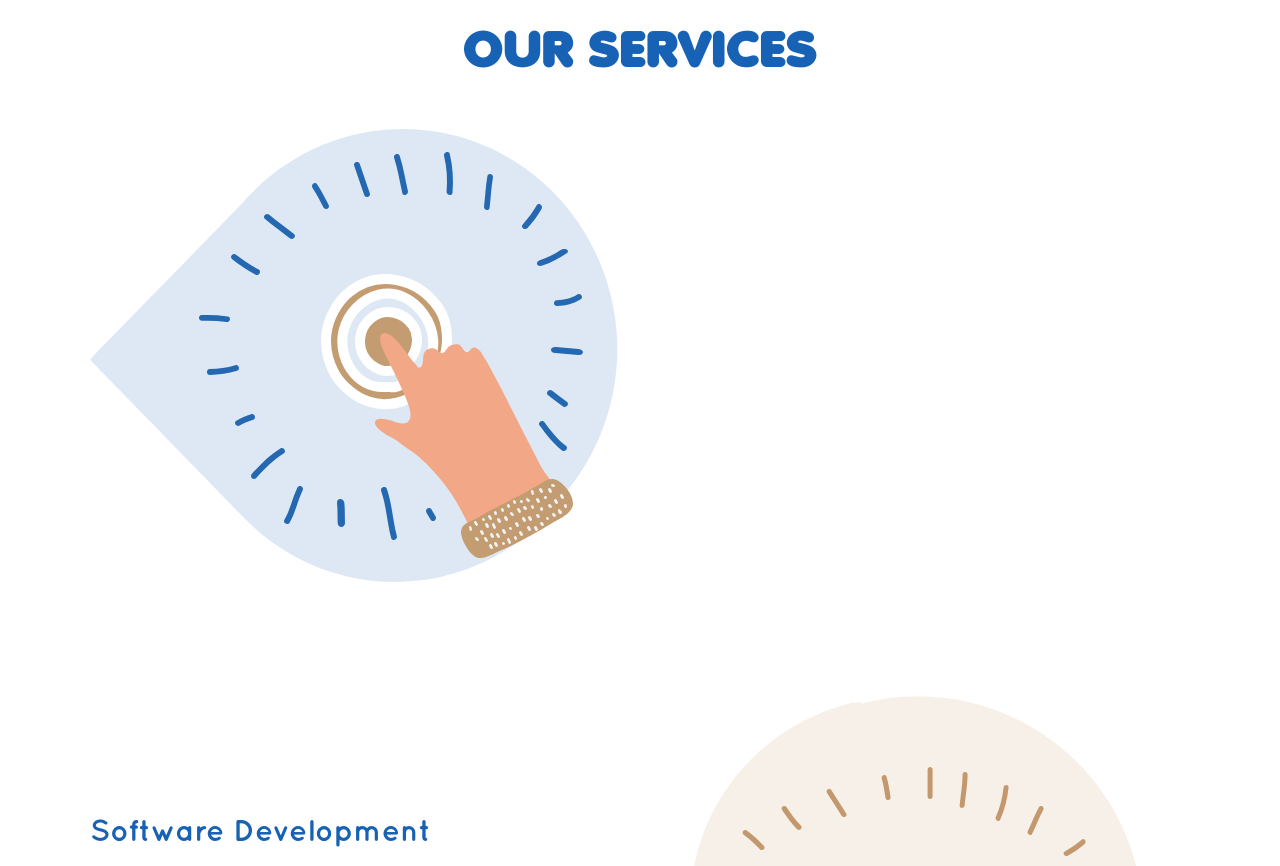
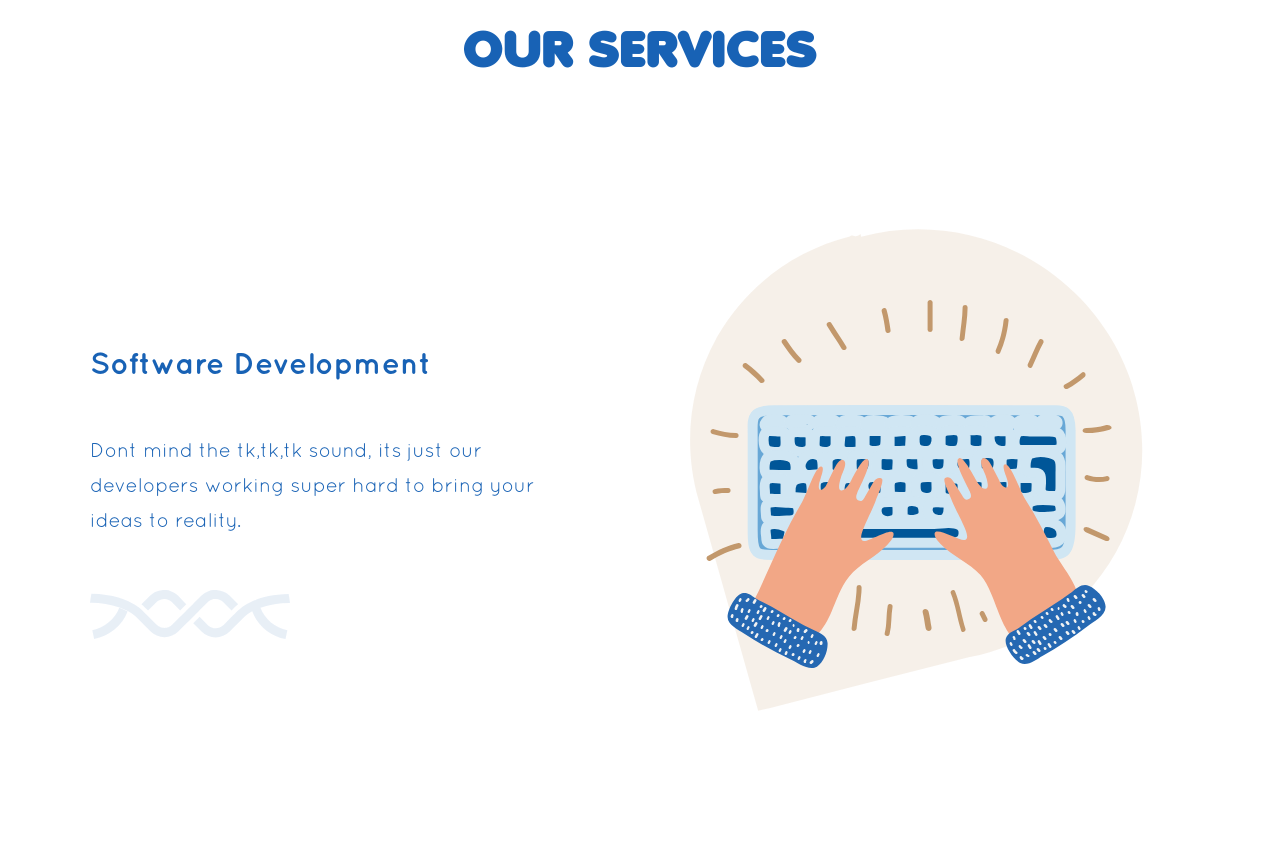
Before and after one commit to ManaGroup/ManaGroup.github.io, a React app: page / in a window 1280 px wide. Shown: the part 1440-2306 px from the top of the page. Built offline with nearby package versions, Linux system fonts and the light colour scheme.

Commit message:
rmeove _UX

```diff
--- a/src/components/Home.js
+++ b/src/components/Home.js
@@ -100,8 +100,6 @@ class Home extends BaseComponent {
                         OUR SERVICES
                         </p>
                     </div>
-
-                    <_UX/>
 
                     <Service
                         title={`Software Development`}
```
Also changed, not shown: 7 other files (tests, documents, lock files or other folders).
